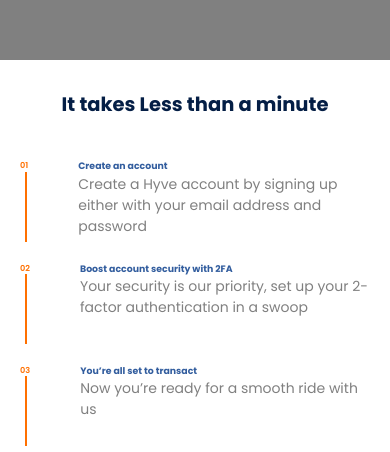
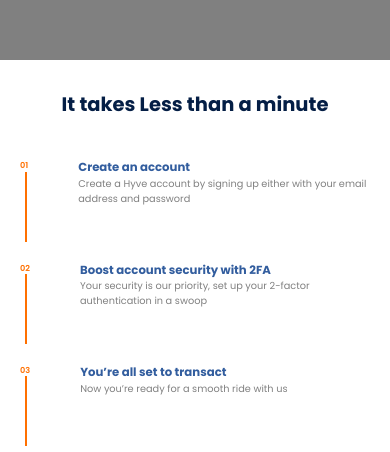
Before and after one commit to danielSuperOhh/HYVE2.0, a React app: page / in a window 390 px wide. Shown: the part 5885-6337 px from the top of the page. Built offline with nearby package versions, Linux system fonts and the light colour scheme; the HTML template or start-up script is replaced by a standard one.

Commit message:
new changes

```diff
--- a/src/components/section7/section7.css
+++ b/src/components/section7/section7.css
@@ -134,10 +134,10 @@
     }
 
     .numb-text h4{
-        font-size: 2.4vmin;
+        font-size: 3vmin;
     }
 
     .numb-text p{
-        font-size: 2.3vim;
+        font-size: 2.5vmin;
     }
 }
```
